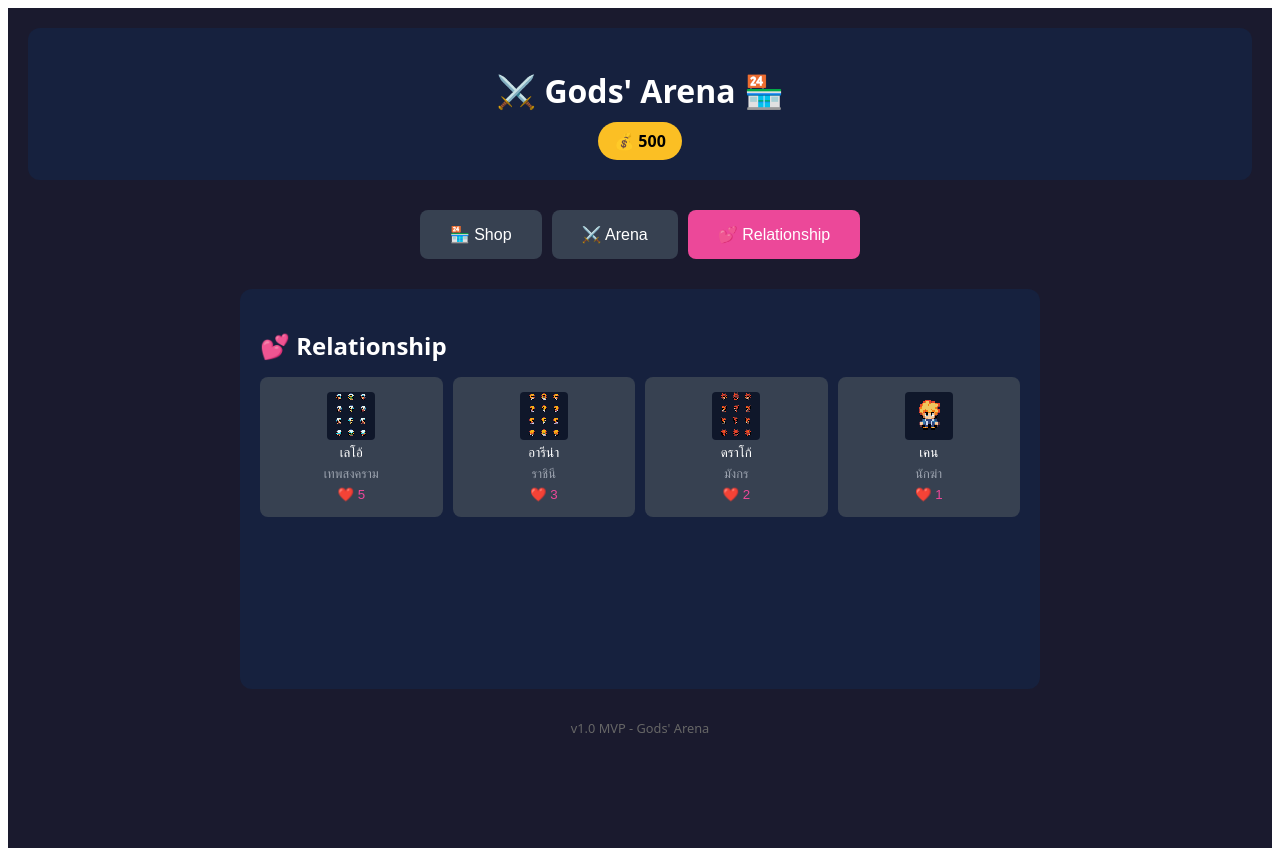
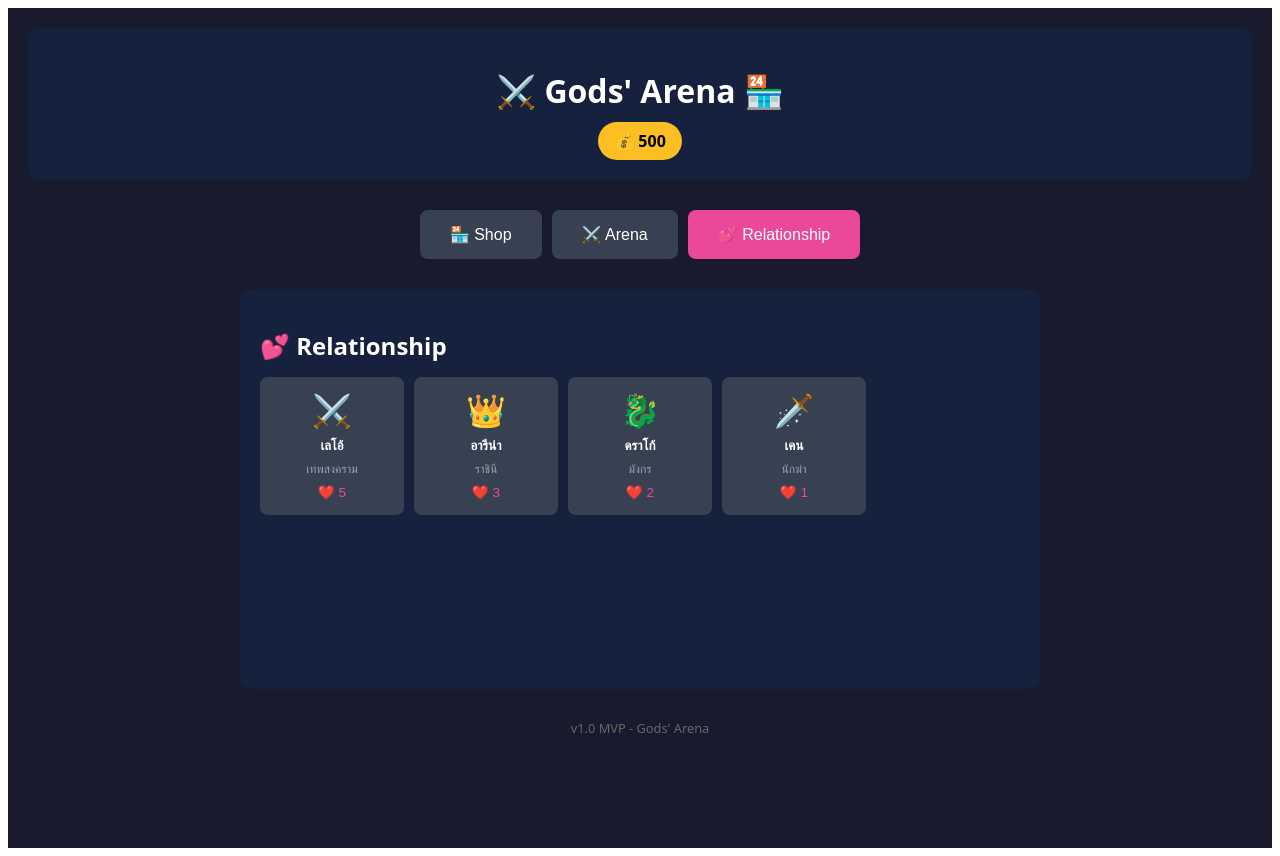
Before and after one commit to MikHaiLz404/ai-rpg-game, a Next.js app: page / in a window 1280 px wide. Both pictures are taken after a click on the button "💕 Relationship". Built offline with nearby package versions, Linux system fonts and the light colour scheme.

Commit message:
Fix sprites display - use emojis properly

```diff
--- a/src/components/Relationship.tsx
+++ b/src/components/Relationship.tsx
@@ -1,5 +1,12 @@
 'use client';
 import { useState } from 'react';
+
+const SPRITES: Record<string, string> = {
+  leo: '/images/characters/npcs/leo/character_2/character_2_frame32x32.png',
+  arena: '/images/characters/npcs/arena/character_10/character_10_frame32x32.png',
+  draco: '/images/characters/npcs/draco/character_24/character_24_frame32x32.png',
+  kane: '/images/characters/npcs/kane/hero-pack-free_version/hero/color_1/idle/hero_idle_DOWN.png',
+};
 
 export default function Relationship() {
   const [selectedId, setSelectedId] = useState<string | null>(null);
@@ -7,10 +14,10 @@ export default function Relationship() {
   const [chatLog, setChatLog] = useState<string[]>([]);
 
   const characters = [
-    { id: 'leo', name: 'เลโอ้', emoji: '⚔️', desc: 'เทพสงคราม', sprite: '/images/characters/npcs/leo/character_2/character_2_frame32x32.png' },
-    { id: 'arena', name: 'อารีน่า', emoji: '👑', desc: 'ราชินี', sprite: '/images/characters/npcs/arena/character_10/character_10_frame32x32.png' },
-    { id: 'draco', name: 'ดราโก้', emoji: '🐉', desc: 'มังกร', sprite: '/images/characters/npcs/draco/character_24/character_24_frame32x32.png' },
-    { id: 'kane', name: 'เคน', emoji: '🗡️', desc: 'นักฆ่า', sprite: '/images/characters/npcs/kane/hero-pack-free_version/hero/color_1/idle/hero_idle_DOWN.png' },
+    { id: 'leo', name: 'เลโอ้', emoji: '⚔️', desc: 'เทพสงคราม' },
+    { id: 'arena', name: 'อารีน่า', emoji: '👑', desc: 'ราชินี' },
+    { id: 'draco', name: 'ดราโก้', emoji: '🐉', desc: 'มังกร' },
+    { id: 'kane', name: 'เคน', emoji: '🗡️', desc: 'นักฆ่า' },
   ];
 
   const handleTalk = (id: string) => {
@@ -47,8 +54,26 @@ export default function Relationship() {
           </button>
 
           <div style={{ background: '#16213e', padding: '20px', borderRadius: '8px', marginBottom: '20px', textAlign: 'center' }}>
-            <div style={{ width: '64px', height: '64px', margin: '0 auto 10px', background: '#0f172a', borderRadius: '8px', overflow: 'hidden' }}>
-              <img src={selectedChar.sprite} alt={selectedChar.name} style={{ width: '100%', height: '100%', objectFit: 'contain', imageRendering: 'pixelated' }} />
+            <div style={{
+              width: '64px',
+              height: '64px',
+              margin: '0 auto 10px',
+              background: '#0f172a',
+              borderRadius: '8px',
+              overflow: 'hidden',
+              display: 'flex',
+              alignItems: 'center',
+              justifyContent: 'center'
+            }}>
+              {SPRITES[selectedChar.id] ? (
+                <img
+                  src={SPRITES[selectedChar.id]}
+                  alt={selectedChar.name}
+                  style={{ width: '100%', height: '100%', objectFit: 'contain', imageRendering: 'pixelated' }}
+                />
+              ) : (
+                <span style={{ fontSize: '2rem' }}>{selectedChar.emoji}</span>
+              )}
             </div>
             <h3>{selectedChar.name}</h3>
             <p style={{ color: '#9ca3af' }}>{selectedChar.desc}</p>
@@ -66,16 +91,28 @@ export default function Relationship() {
           </div>
         </div>
       ) : (
-        <div style={{ display: 'grid', gridTemplateColumns: 'repeat(auto-fill, minmax(150px, 1fr))', gap: '10px' }}>
+        <div style={{ display: 'grid', gridTemplateColumns: 'repeat(auto-fill, minmax(120px, 1fr))', gap: '10px' }}>
           {characters.map((char) => (
-            <button key={char.id} onClick={() => handleTalk(char.id)}
-              style={{ padding: '15px', background: '#374151', border: 'none', borderRadius: '8px', color: '#fff', cursor: 'pointer', display: 'flex', flexDirection: 'column', alignItems: 'center', gap: '5px' }}>
-              <div style={{ width: '48px', height: '48px', background: '#0f172a', borderRadius: '4px', overflow: 'hidden' }}>
-                <img src={char.sprite} alt={char.name} style={{ width: '100%', height: '100%', objectFit: 'contain', imageRendering: 'pixelated' }} />
-              </div>
-              <span>{char.name}</span>
-              <span style={{ color: '#9ca3af', fontSize: '0.8rem' }}>{char.desc}</span>
-              <span style={{ color: '#ec4899' }}>❤️ {npcs[char.id] || 0}</span>
+            <button
+              key={char.id}
+              onClick={() => handleTalk(char.id)}
+              style={{
+                padding: '15px',
+                background: '#374151',
+                border: 'none',
+                borderRadius: '8px',
+                color: '#fff',
+                cursor: 'pointer',
+                display: 'flex',
+                flexDirection: 'column',
+                alignItems: 'center',
+                gap: '8px'
+              }}
+            >
+              <span style={{ fontSize: '2rem' }}>{char.emoji}</span>
+              <span style={{ fontWeight: 'bold' }}>{char.name}</span>
+              <span style={{ color: '#9ca3af', fontSize: '0.75rem' }}>{char.desc}</span>
+              <span style={{ color: '#ec4899', fontSize: '0.85rem' }}>❤️ {npcs[char.id] || 0}</span>
             </button>
           ))}
         </div>
```
